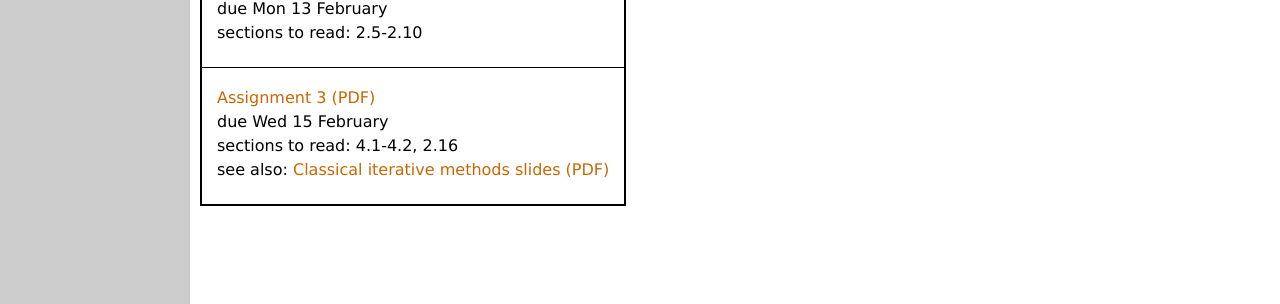
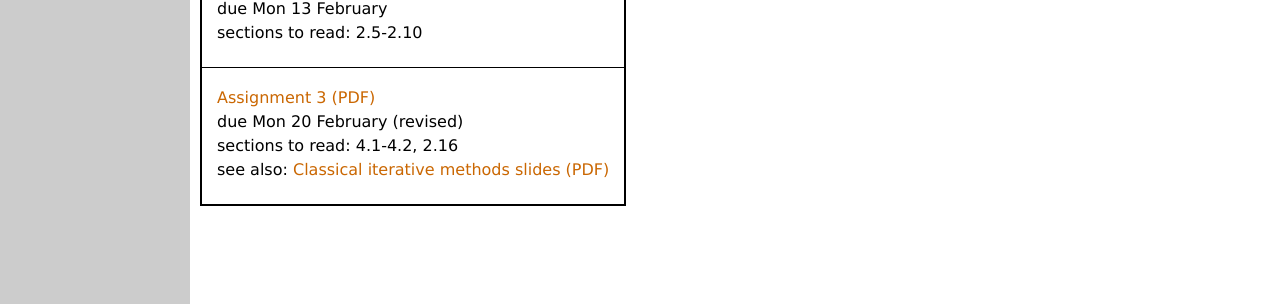
Before and after one commit to bueler/nade, a Jekyll site: the page built from homework.md, in a window 1280 px wide. Shown: the part 386-690 px from the top of the page. Built offline with Jekyll 4.4.1, drawn with Linux system fonts in a browser that asks for light colours.

Commit message:
intended to commit this too ...

```diff
--- a/_data/homework.yml
+++ b/_data/homework.yml
@@ -10,7 +10,7 @@ homework:
   blank: A2.pdf
   sections: 2.5-2.10
 - name: Assignment 3
-  due: Wed 15 February
+  due: Mon 20 February (revised)
   blank: A3.pdf
   sections: 4.1-4.2, 2.16
   seealsoname: Classical iterative methods slides
```
